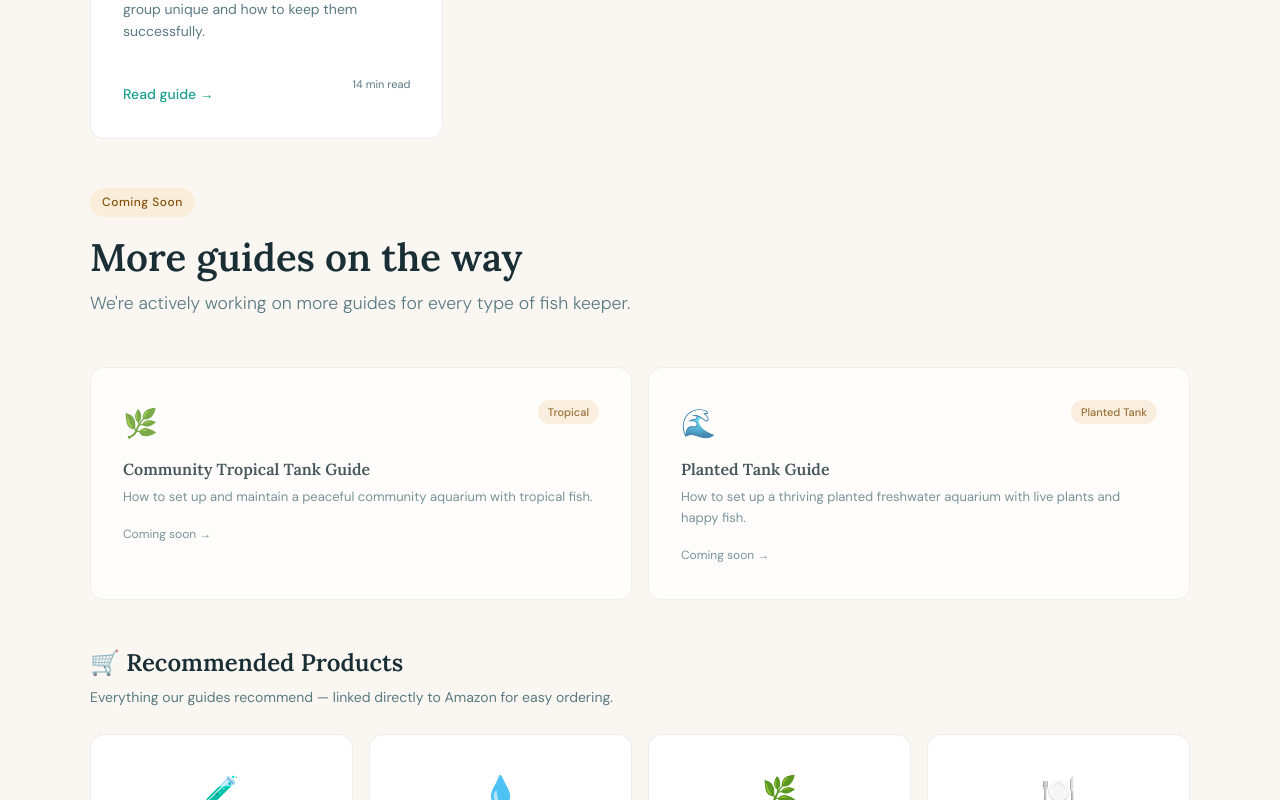
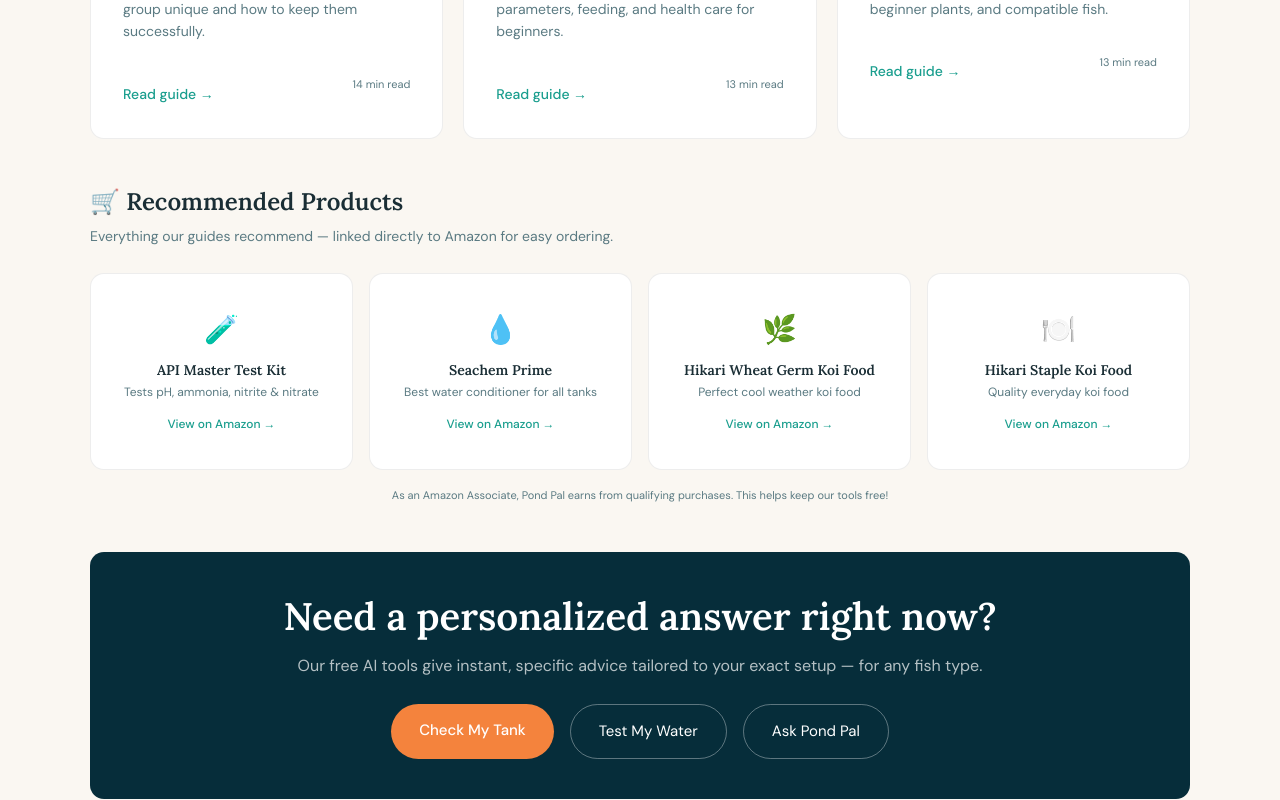
Before and after one commit to pondpal/pondpal, a Next.js app in the folder pondpal/: page /care-guides in a window 1280 px wide. Shown: the part 2246-3046 px from the top of the page. Built offline with nearby package versions, Linux system fonts and the light colour scheme.

Commit message:
Add files via upload

```diff
--- a/pondpal/pages/care-guides.js
+++ b/pondpal/pages/care-guides.js
@@ -17,12 +17,11 @@ const otherGuides = [
   { emoji: '💜', title: 'Betta Fish Care Guide', desc: 'Everything you need to keep your betta happy and healthy — tank size, temperature, gentle filtration, feeding, and common health problems.', level: 'Beginner', levelColor: '#d4f0ec', levelText: '#0e6b6b', slug: '/guides/betta', time: '12 min', category: 'Betta' },
   { emoji: '🪸', title: 'Saltwater Aquarium Guide', desc: 'Getting started with a marine tank — equipment, salinity, cycling, water parameters, and choosing your first marine fish.', level: 'Intermediate', levelColor: '#ffdcc9', levelText: '#c04a10', slug: '/guides/saltwater', time: '15 min', category: 'Saltwater' },
   { emoji: '🐟', title: 'Cichlid Care Guide', desc: 'African, South American, and Central American cichlids — what makes each group unique and how to keep them successfully.', level: 'Intermediate', levelColor: '#ffdcc9', levelText: '#c04a10', slug: '/guides/cichlids', time: '14 min', category: 'Cichlid' },
+  { emoji: '🌿', title: 'Community Tropical Tank Guide', desc: 'How to set up a peaceful, thriving tropical aquarium — compatible fish, water parameters, feeding, and health care for beginners.', level: 'Beginner', levelColor: '#d4f0ec', levelText: '#0e6b6b', slug: '/guides/tropical', time: '13 min', category: 'Tropical' },
+  { emoji: '🌊', title: 'Planted Tank Guide', desc: 'How to set up a thriving planted freshwater aquarium — lighting, substrate, CO2, best beginner plants, and compatible fish.', level: 'Intermediate', levelColor: '#ffdcc9', levelText: '#c04a10', slug: '/guides/planted-tank', time: '13 min', category: 'Planted Tank' },
 ]
 
-const comingGuides = [
-  { emoji: '🌿', title: 'Community Tropical Tank Guide', desc: 'How to set up and maintain a peaceful community aquarium with tropical fish.', category: 'Tropical' },
-  { emoji: '🌊', title: 'Planted Tank Guide', desc: 'How to set up a thriving planted freshwater aquarium with live plants and happy fish.', category: 'Planted Tank' },
-]
+
 
 const products = [
   { name: 'API Master Test Kit', desc: 'Tests pH, ammonia, nitrite & nitrate', url: 'https://www.amazon.com/dp/B000255NCI?tag=pondpal20-20', emoji: '🧪' },
@@ -95,26 +94,7 @@ export default function CareGuides() {
             ))}
           </div>
 
-          {comingGuides.length > 0 && (
-            <>
-              <span className="section-tag" style={{ background: '#faeeda', color: '#854F0B' }}>Coming Soon</span>
-              <h2 style={{ marginBottom: '0.5rem' }}>More guides on the way</h2>
-              <p className="section-lead">We're actively working on more guides for every type of fish keeper.</p>
-              <div style={{ display: 'grid', gridTemplateColumns: 'repeat(auto-fit, minmax(280px, 1fr))', gap: '1rem', marginBottom: '3rem' }}>
-                {comingGuides.map((g, i) => (
-                  <div key={i} className="tool-card" style={{ opacity: 0.8 }}>
-                    <div style={{ display: 'flex', alignItems: 'flex-start', justifyContent: 'space-between', marginBottom: '0.75rem' }}>
-                      <span style={{ fontSize: '28px' }}>{g.emoji}</span>
-                      <span style={{ fontSize: '11px', fontWeight: 500, padding: '3px 10px', borderRadius: '20px', background: '#faeeda', color: '#854F0B' }}>{g.category}</span>
-                    </div>
-                    <h3 style={{ marginBottom: '0.5rem', fontSize: '1rem' }}>{g.title}</h3>
-                    <p style={{ fontSize: '13px', color: '#5a7a82', lineHeight: '1.6' }}>{g.desc}</p>
-                    <span style={{ fontSize: '12px', color: '#5a7a82', marginTop: '1rem', display: 'inline-block' }}>Coming soon →</span>
-                  </div>
-                ))}
-              </div>
-            </>
-          )}
+
 
           <div style={{ marginBottom: '3rem' }}>
             <h2 style={{ fontSize: '1.5rem', marginBottom: '0.5rem' }}>🛒 Recommended Products</h2>
```
